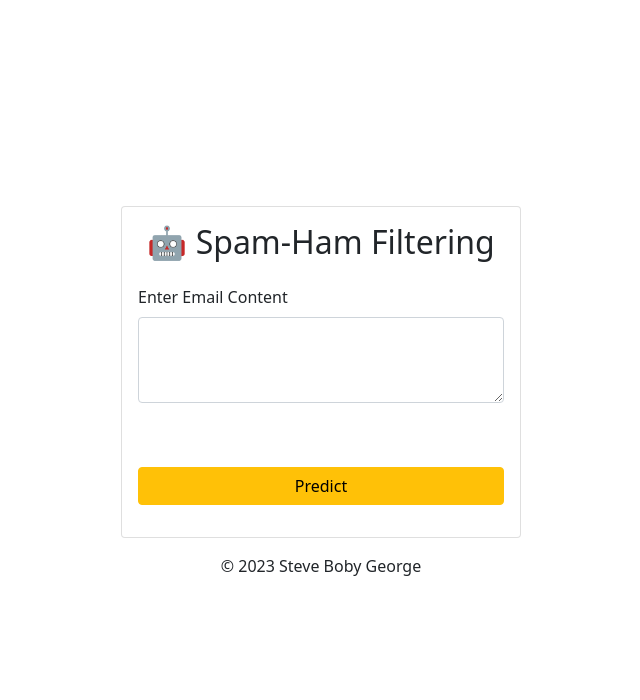
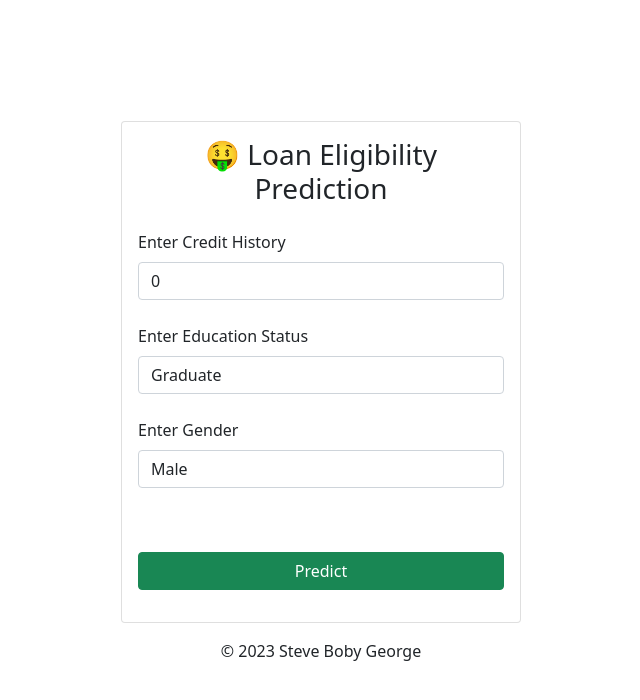
Before and after one commit to steve-cse/Loan-Eligibility-LR, a Flask app: page / in a window 1280 px wide. Shown: the top 700 px of the page, without its empty margins (319-959 px from the left). Run offline with Flask 2, Linux system fonts and the light colour scheme; parts of the project's set-up code (start-up, migrations or seed data) failed here and were passed over.

Commit message:
Add flask app

```diff
--- a/deploy.py
+++ b/deploy.py
@@ -1,10 +1,11 @@
 import os
 from flask import Flask,render_template,request,send_from_directory
 import cloudpickle as cp
+import numpy as np
 from urllib.request import urlopen
 
 app=Flask(__name__)
-model=cp.load(urlopen('https://raw.githubusercontent.com/steve-cse/Spam-Filtering-BN/master/SFBN.pkl'))
+model=cp.load(urlopen('https://raw.githubusercontent.com/steve-cse/Loan-Eligibility-LR/master/logistic_model.pkl'))
 
 @app.route("/favicon.ico")
 def favicon():
@@ -16,13 +17,21 @@ def home():
 
 @app.route('/predict',methods=['POST','GET'])
 def predict():
-    new_email = request.form['email_input']
-    new_features = cv.transform([new_email])
-    prediction = model.predict(new_features)
+    new_credit = request.form['credit_input']
+    new_education = request.form['education_input']
+    new_gender = request.form['gender_input']
+
+    new_credit=float(new_credit)
+    new_gender = 1 if new_gender == "Male" else 0 if new_gender == "Female" else new_gender
+    new_education = 1 if new_education == "Not Graduate" else 0 if new_education == "Graduate" else new_education
+
+    features=[]
+    features+=[new_credit,new_education,new_gender]
+    prediction = model.predict(np.array(features).reshape(1, -1))
     if prediction[0]==1:
-        result="Spam Detected"
+        result="Eligible for Loan"
     else:
-        result= "Ham Detected"
+        result= "Not Eligible for Loan"
     return render_template('index.html', **locals())
 
 if __name__=='__main__':
--- a/main.py
+++ b/main.py
@@ -1,8 +1,8 @@
 import pickle as pkl
 import numpy as np
 model = pkl.load(open('logistic_model.pkl', 'rb')) # rb means read as binary
-Credit_History = 1
-Education = 0
+Credit_History = 0
+Education = 1
 Gender = 0
 lst=[]
 lst+=[Credit_History,Education,Gender]
--- a/templates/index.html
+++ b/templates/index.html
@@ -1,7 +1,7 @@
 <!DOCTYPE html>
 <html lang="en">
   <head>
-    <title>Spam Filtering using Bayesian Network</title>
+    <title>Loan Eligibility Prediction using Logistic Regression</title>
     <link rel="shortcut icon" href="{{ url_for('static',filename='favicon.ico') }}">
     <!-- Bootstrap CSS -->
     <link
@@ -17,28 +17,41 @@
       <div class="w-100" style="max-width: 400px;">
         <div class="card">
           <div class="card-body">
-            <h2 class="text-center mb-4">🤖 Spam-Ham Filtering</h2>
+            <h3 class="text-center mb-4">🤑 Loan Eligibility Prediction</h3>
             <form action="/predict" method="POST">
-              <label for="email_textarea" class="form-label">
-                Enter Email Content
+              <label for="credit_input_form" class="form-label">
+                Enter Credit History
               </label>
-              <textarea
-                name="email_input"
-                class="form-control"
-                id="email_textarea"
-                rows="3"
-                required
-              ></textarea>
+              <select name="credit_input" class="form-control" id="creditFormControlSelect">
+                <option>0</option>
+                <option>1</option>
+              </select>
 
               <br />
-              <label for="email_textarea" class="form-label w-100 text-center" >
+              <label for="education_input_form" class="form-label">
+                Enter Education Status
+              </label>
+              <select name="education_input" class="form-control" id="educationFormControlSelect">
+                <option>Graduate</option>
+                <option>Not Graduate</option>
+              </select>
+              <br/>
+              <label for="education_input_form" class="form-label">
+                Enter Gender
+              </label>
+              <select name="gender_input" class="form-control" id="educationFormControlSelect">
+                <option>Male</option>
+                <option>Female</option>
+              </select>
+              <br/>
+              <label class="form-label w-100 text-center" >
                {{result}}
               </label>
 
               <br />
 
               <button
-                class="w-100 container my-3 btn btn-warning"
+                class="w-100 container my-3 btn btn-success"
                 type="submit"
               >
                 Predict
```
Also changed, not shown: 2 other files.
